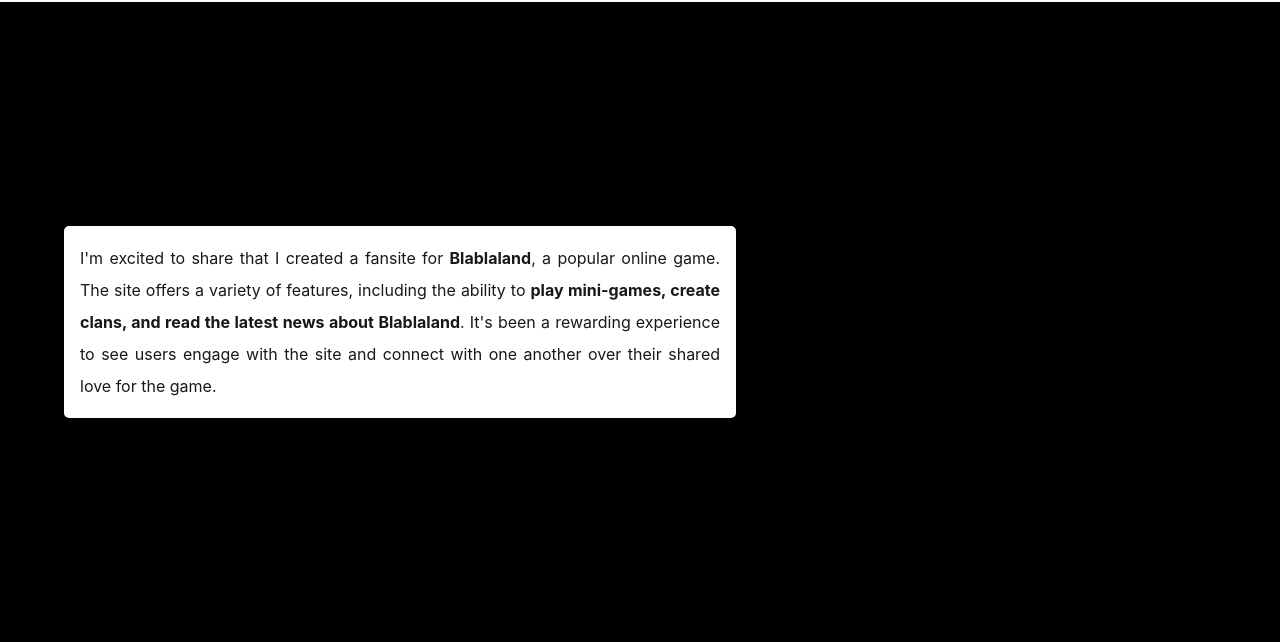
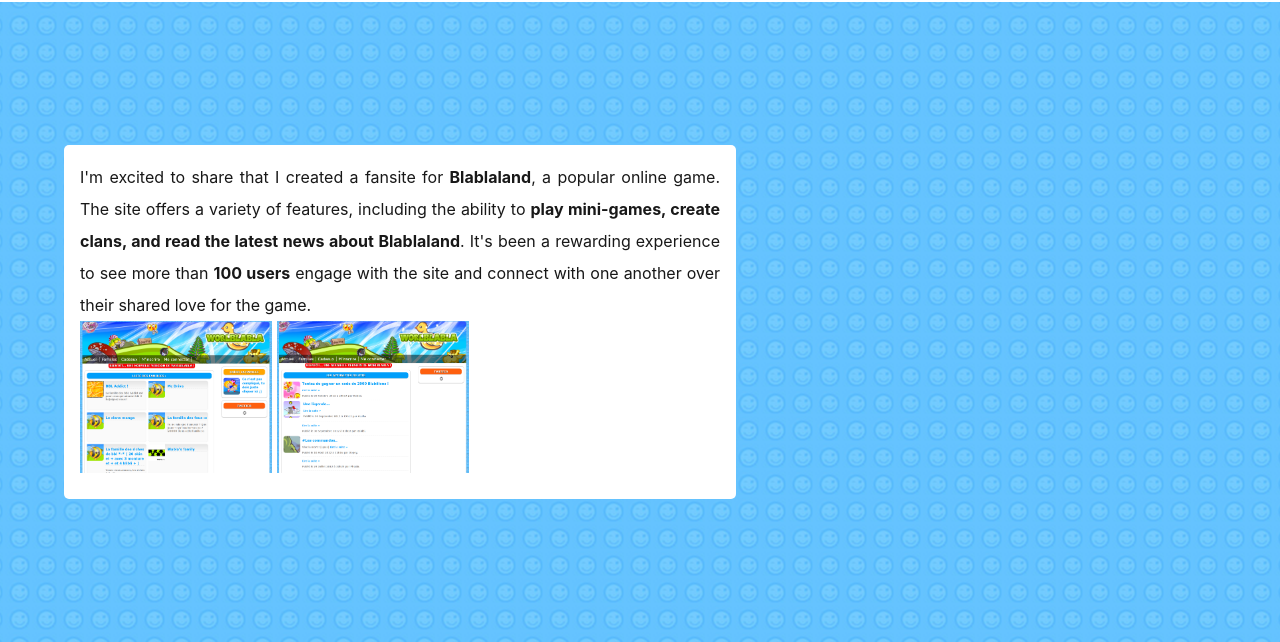
Before and after one commit to kpotier/kpotier.github.io, a plain HTML site: page index.html in a window 1280 px wide. Shown: the part 1374-2016 px from the top of the page. Drawn offline with Linux system fonts and the light colour scheme.

Commit message:
add project 2

```diff
--- a/assets/index.css
+++ b/assets/index.css
@@ -68,16 +68,24 @@
 
 .project {
     width: 100vw;
-    background-size: 100%;
+    position: relative;
+    display: flex;
+    overflow: hidden;
+    align-items: center;
+}
+
+.project > .background {
+    position: absolute;
+    width: 100%;
+    height: 100%;
+    inset: 0;
     background-repeat: no-repeat;
     background-color: rgb(0 0 0);
     background-position: center;
-    position: relative;
-    display: flex;
-    align-items: center;
 }
 
 .project > p {
+    z-index: 1;
     margin-left: 4rem;
     margin-right: 4rem;
     padding: 1rem;
@@ -87,6 +95,15 @@
     overflow: hidden;
 }
 
+.project img {
+    width: 30%;
+}
+
+.project a {
+    padding: 0;
+    background-color: white !important;
+}
+
 .project iframe {
     width: 100%;
 }
--- a/index.html
+++ b/index.html
@@ -22,7 +22,8 @@
                 <a href="https://github.com/kpotier" target="_blank">My Github</a>
             </p>
         </div>
-        <div class="container project" style="background-image: url('/assets/habbo.png');">
+        <div class="container project">
+            <div class="background" style="background-image: url('/assets/habbo.png');"></div>
             <p>
                 As a passionate <b>fan</b> of the <b>Habbo</b> virtual world, I <b>created a fansite</b> for a popular Habbo university that has attracted a thriving community of <b>over 500 users</b>. One of the key features of the site is the ability to manage both the "employees" and "students" of the university. Users can easily access important information such as news and schedules, making it a valuable resource for those involved with the university.
                 <br /><br />
@@ -30,8 +31,12 @@
             </p>
         </div>
         <div class="container project">
+            <div class="background" style="background-image: url('assets/bg.jpg');background-repeat: repeat; background-color: #65c3ff;"></div>
             <p>
-                I'm excited to share that I created a fansite for <b>Blablaland</b>, a popular online game. The site offers a variety of features, including the ability to <b>play mini-games, create clans, and read the latest news about Blablaland</b>. It's been a rewarding experience to see users engage with the site and connect with one another over their shared love for the game.
+                I'm excited to share that I created a fansite for <b>Blablaland</b>, a popular online game. The site offers a variety of features, including the ability to <b>play mini-games, create clans, and read the latest news about Blablaland</b>. It's been a rewarding experience to see more than <b>100 users</b> engage with the site and connect with one another over their shared love for the game.
+                <br />
+                <a href="/assets/worlblabla1.png" target="_blank"><img src="/assets/worlblabla1.png"></img></a>
+                <a href="/assets/worlblabla2.png" target="_blank"><img src="/assets/worlblabla2.png"></img></a>
             </p>
         </div>
     </body>
```
Also changed, not shown: assets/bg.jpg (added), assets/worlblabla1.png (added), assets/worlblabla2.png (added), 1 other file.
